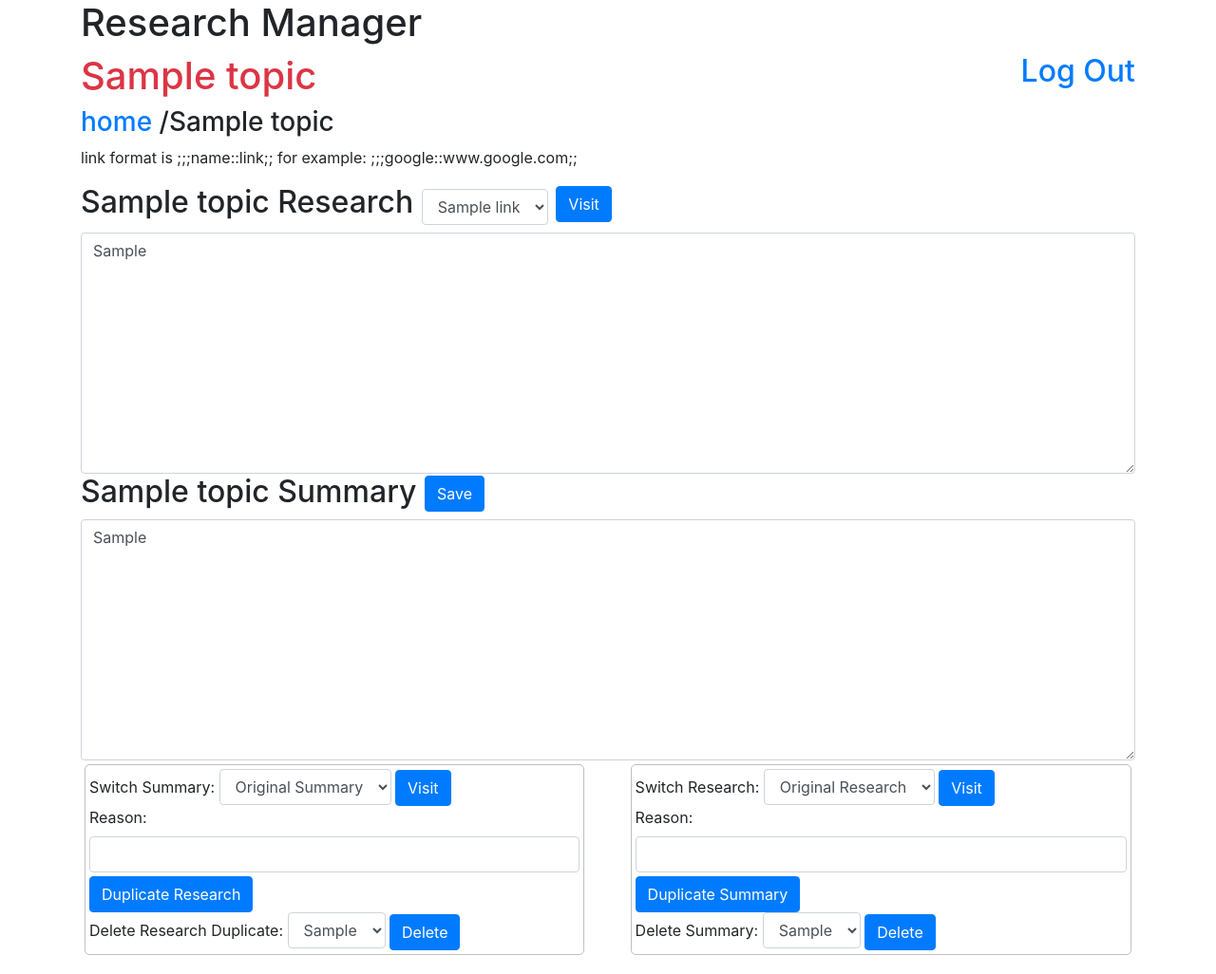
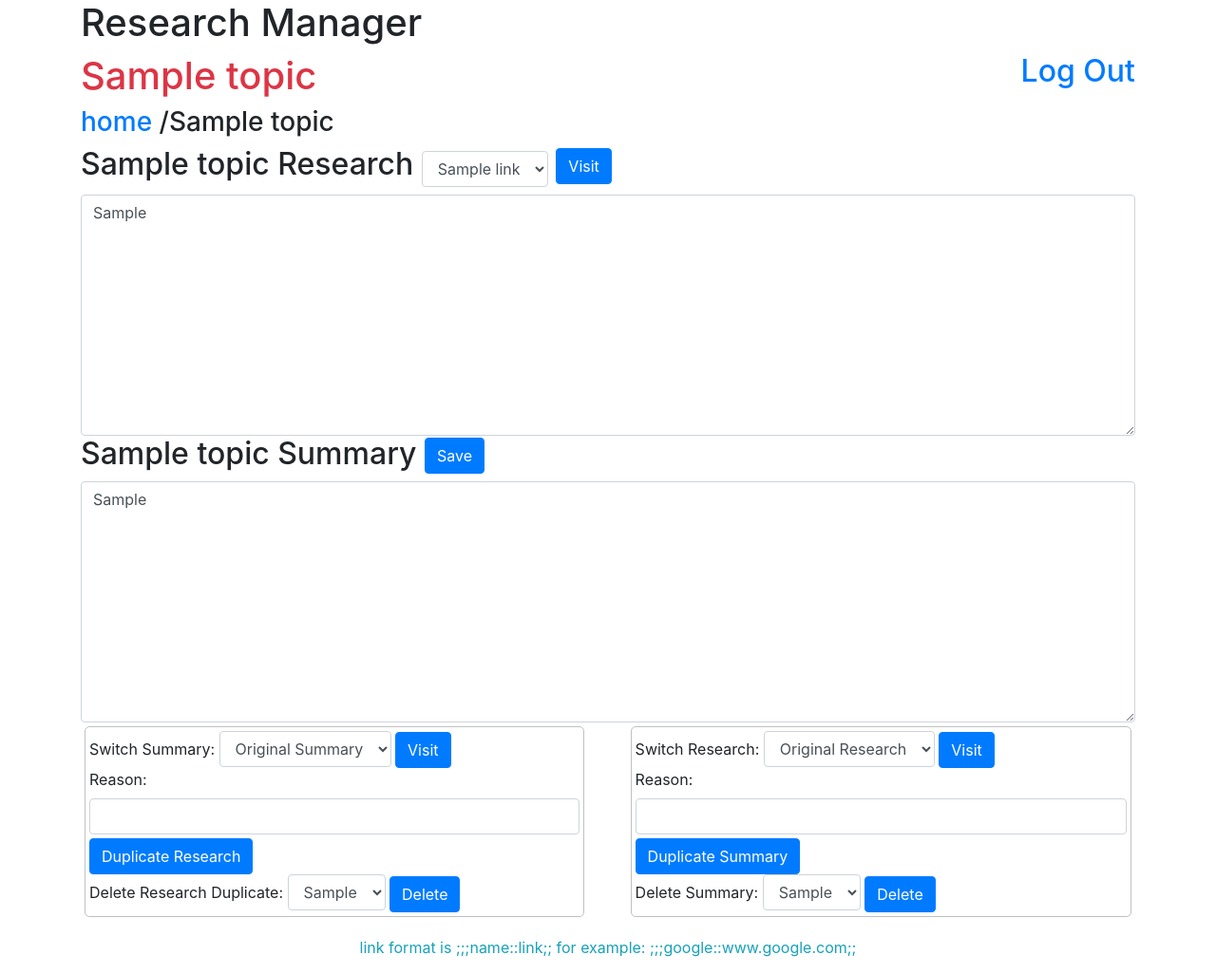
Before and after one commit to zindazed/research-manager, a Django app: page /researchWork/1 in a window 1280 px wide. Shown: the whole page at 95% size. Run offline with Django 3.2, Linux system fonts and the light colour scheme; tables that the repository leaves empty hold one stand-in row (values such as "Sample post"); some libraries are stand-ins or nearby versions.

Commit message:
research link example put down

```diff
--- a/research_app/templates/research_app/researchWork.html
+++ b/research_app/templates/research_app/researchWork.html
@@ -25,8 +25,6 @@
             {% endfor %}
             /{{researchWorkTopic.name}}
         </h3>
-
-        <p>link format is ;;;name::link;; for example: ;;;google::www.google.com;;</p>
         <div id="work">
             {% if request.session.successMessage %}
                 <h6 style="color: green;"><span style="color: orange;">Last Activity Status: </span>{{request.session.successMessage}}</h6>
@@ -178,5 +176,8 @@
             </div>
         </div>
     </div>
+    <div class="container text-center mt-3">
+    <p class="text-info">link format is ;;;name::link;; for example: ;;;google::www.google.com;;</p>
+    </div>
 </body>
 </html>
```
